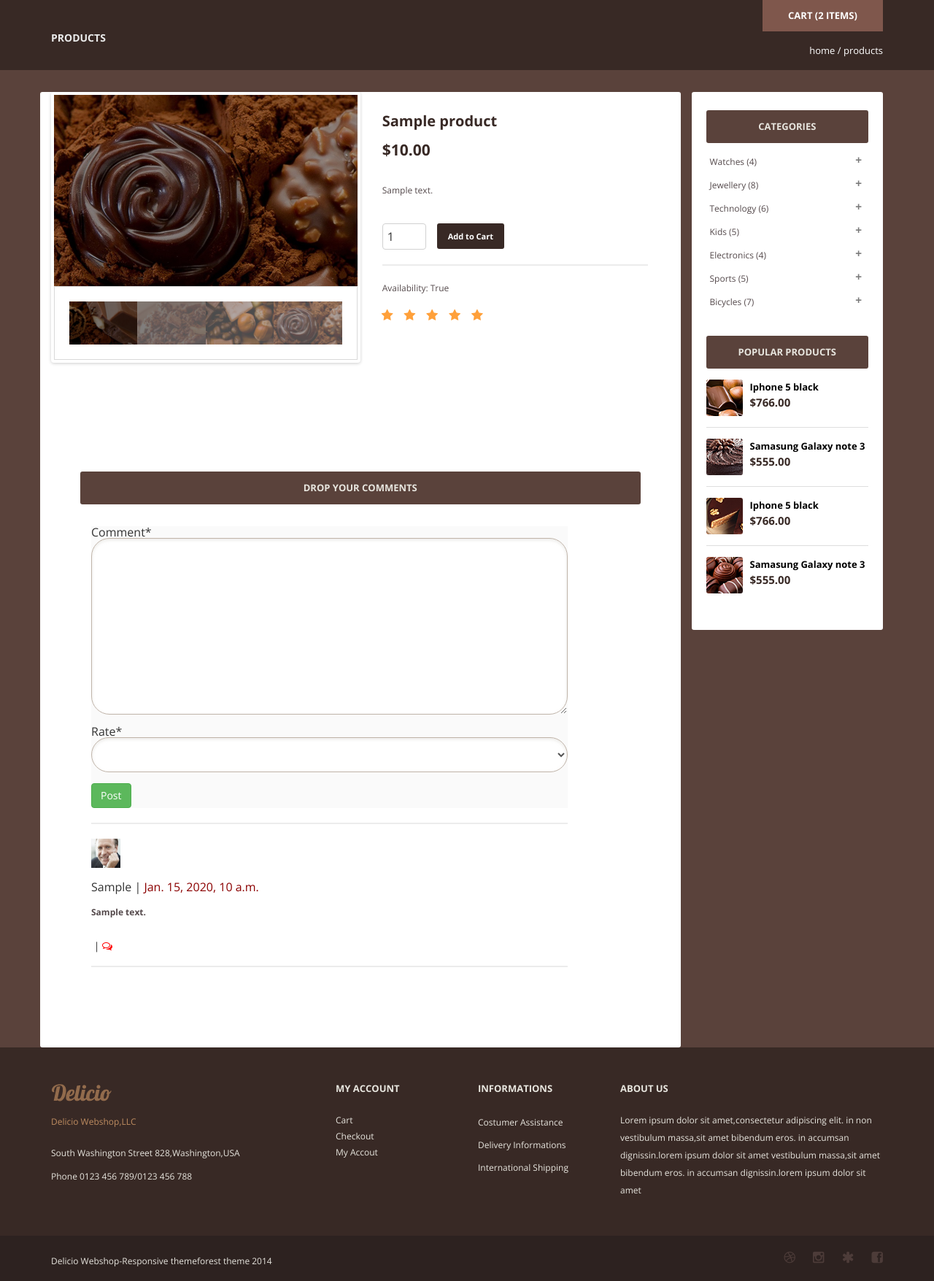
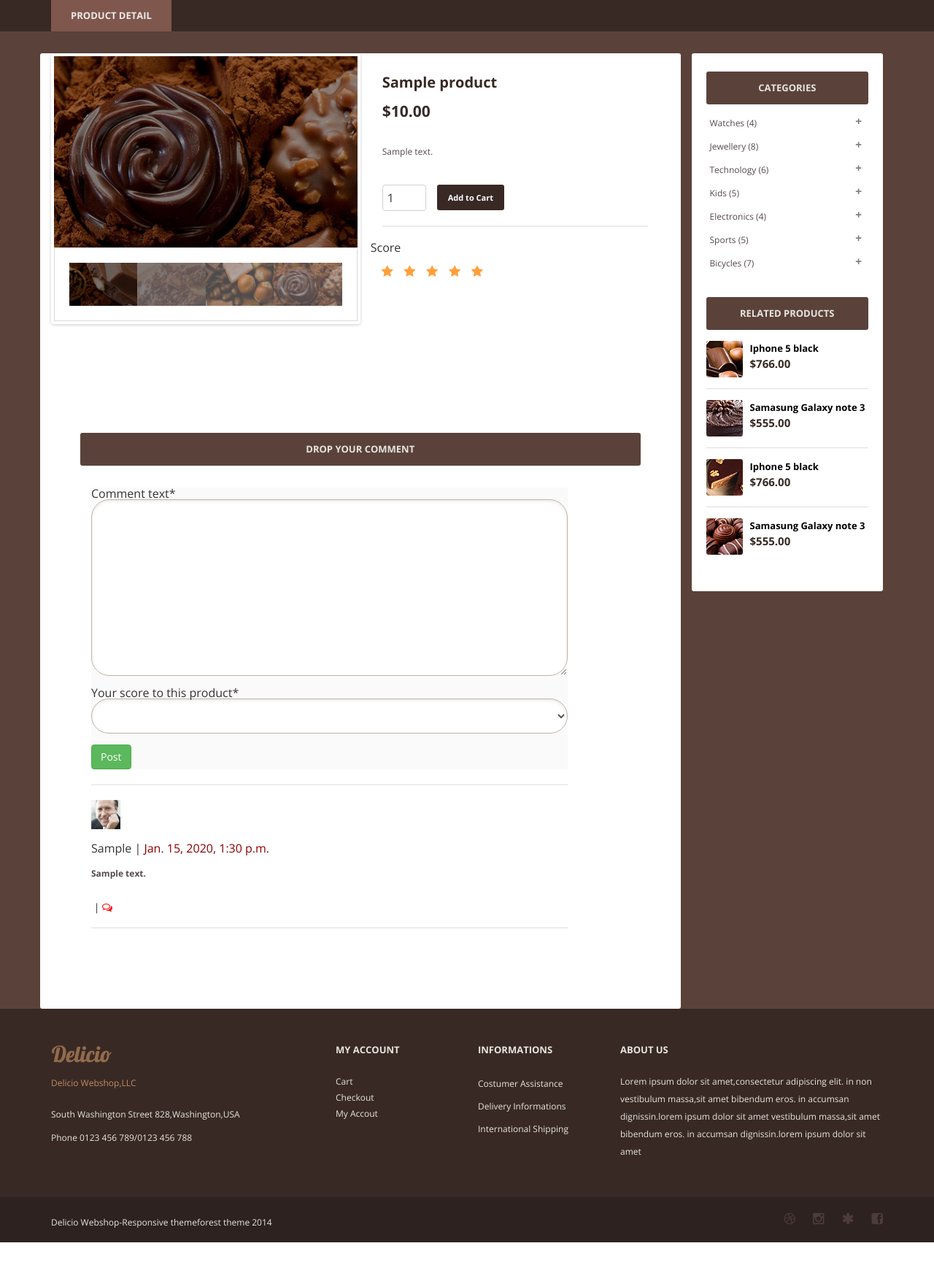
Before and after one commit to SoroushNajafi/shopping_online_2, a Django app: page /products/1/ in a window 1280 px wide. Shown: the part 162-1917 px from the top of the page at 73% size. After the commit the page ends 1864 px from the top, so only its background shows below. Run offline with Django 4.2, Linux system fonts and the light colour scheme; tables that the repository leaves empty hold one stand-in row (values such as "Sample post"); parts of the project's set-up code (start-up, migrations or seed data) failed here and were passed over; some libraries are stand-ins or nearby versions.

Commit message:
add translation

```diff
--- a/products/models.py
+++ b/products/models.py
@@ -1,6 +1,7 @@
 from django.db import models
 from django.shortcuts import reverse
 from django.contrib.auth import get_user_model
+from django.utils.translation import gettext_lazy as _
 
 
 class Product(models.Model):
@@ -27,18 +28,23 @@ class ActiveCommentsManager(models.Manager):
 class Comment(models.Model):
 
     PRODUCT_STARS = [
-        ('1', 'Very Poor'),
-        ('2', 'Poor'),
-        ('3', 'Normal'),
-        ('4', 'Good'),
-        ('5', 'Perfect')
+        ('1', _('Very Poor')),
+        ('2', _('Poor')),
+        ('3', _('Normal')),
+        ('4', _('Good')),
+        ('5', _('Perfect')),
     ]
 
     product = models.ForeignKey(Product, on_delete=models.CASCADE, related_name='comments')
-    author = models.ForeignKey(get_user_model(), on_delete=models.CASCADE, related_name='comments')
-    body = models.TextField(verbose_name='comment')
-    stars = models.CharField(verbose_name='rate', max_length=10, choices=PRODUCT_STARS)
-    active = models.BooleanField(default=True)
+    author = models.ForeignKey(
+        get_user_model(),
+        on_delete=models.CASCADE,
+        related_name='comments',
+        verbose_name=_('comment author'),
+    )
+    body = models.TextField(verbose_name=_('comment text'))
+    stars = models.CharField(verbose_name=_('your score to this product'), max_length=10, choices=PRODUCT_STARS)
+    active = models.BooleanField(verbose_name=_('active'), default=True)
 
     datetime_created = models.DateTimeField(auto_now_add=True)
     datetime_modified = models.DateTimeField(auto_now=True)
--- a/products/templates/products/product_detail.html
+++ b/products/templates/products/product_detail.html
@@ -1,23 +1,17 @@
 {% extends '_base.html' %}
 {% load static %}
+{% load i18n %}
 {% load crispy_forms_tags %}
 {% load comment_tags %}
 
-{% block page_title %}Product detail{% endblock %}
+{% block page_title %}{% trans 'Product Detail' %}{% endblock %}
 
 {% block content %}
     <div class="page-title">
         <div class="container">
             <div class="row">
-                <div class="col-md-10 produti">
-                    <h4>products</h4>
-                </div>
                 <div class="col-md-2 cart">
-                    <h4><a href="#">cart (2 items)</a></h4>
-                    <ul>
-                        <li><a href="#">home /</a></li>
-                        <li><a href="#">products</a></li>
-                    </ul>
+                    <h4>{% trans 'Product Detail' %}</h4>
                 </div>
             </div>
         </div>
@@ -46,7 +40,7 @@
                     <div class="product-details col-md-6">
                         <h1>{{ product.title }}</h1>
                         <p class="price">
-                            ${{ product.price }}
+                            {% translate '$' %}{{ product.price }}
                         </p>
                         <p>
                             {{ product.description|linebreaks }}
@@ -67,16 +61,15 @@
                             <div class="qtyplus">
                             </div>
                         </form>
-                        <a href="#">Add to Cart</a>
+                        <a href="#">{% trans 'Add to Cart' %}</a>
                         <hr>
                         <div class="availability">
-                            <p>
-                                Availability: {{ product.active }}
-                            </p>
 
                         </div>
                         <div class="reviews">
                             <ul>
+                                <b>{% translate 'Score' %} </b>
+                                <br><br>
                                 <li><a href="#"><i class="fa fa-star"></i></a></li>
                                 <li><a href="#"><i class="fa fa-star"></i></a></li>
                                 <li><a href="#"><i class="fa fa-star"></i></a></li>
@@ -90,7 +83,7 @@
                 <div class="col-md-12 tabs">
                     <div class="bs-example">
                         <div class="tabbable">
-                            <div class="shop-widget"><h4>Drop your comments</h4></div>
+                            <div class="shop-widget"><h4>{% trans 'Drop your comment' %}</h4></div>
                             <div class="tab-content">
                                 <div id="tab1" class="tab-pane active fade in">
                                     <div class="container mt-5 mb-5">
@@ -103,7 +96,7 @@
                                                         <form action="{% url 'comment_create' product.id %}" method="post">
                                                             {% csrf_token %}
                                                             {{ comment_form|crispy }}
-                                                            <button class="btn btn-success" type="submit">Post</button>
+                                                            <button class="btn btn-success" type="submit">{% trans 'Post' %}</button>
                                                         </form>
                                                     </div>
                                                     <hr>
@@ -156,7 +149,7 @@
             <div class="col-md-3 shop-sidebar">
                 <div class="sidebar-widgets">
                     <div class="shop-widget">
-                        <h4>Categories</h4>
+                        <h4>{% trans 'Categories' %}</h4>
                         <ul class="category-shop-list">
                             <li>
                                 <a class="accordion-link" href="#">Watches <span>(4)</span></a>
@@ -224,7 +217,7 @@
                         </ul>
                     </div>
                     <div class="shop-widget">
-                        <h4>Popular Products</h4>
+                        <h4>{% trans 'Related Products' %}</h4>
                         <ul class="popular-product">
                             <li>
                                 <img alt="" src="images/product.png">
```
Also changed, not shown: config/settings.py (+5 -3 lines), products/templates/products/product_list.html (+5 -8 lines), products/locale/fa/LC_MESSAGES/django.po (added), 1 other file.
